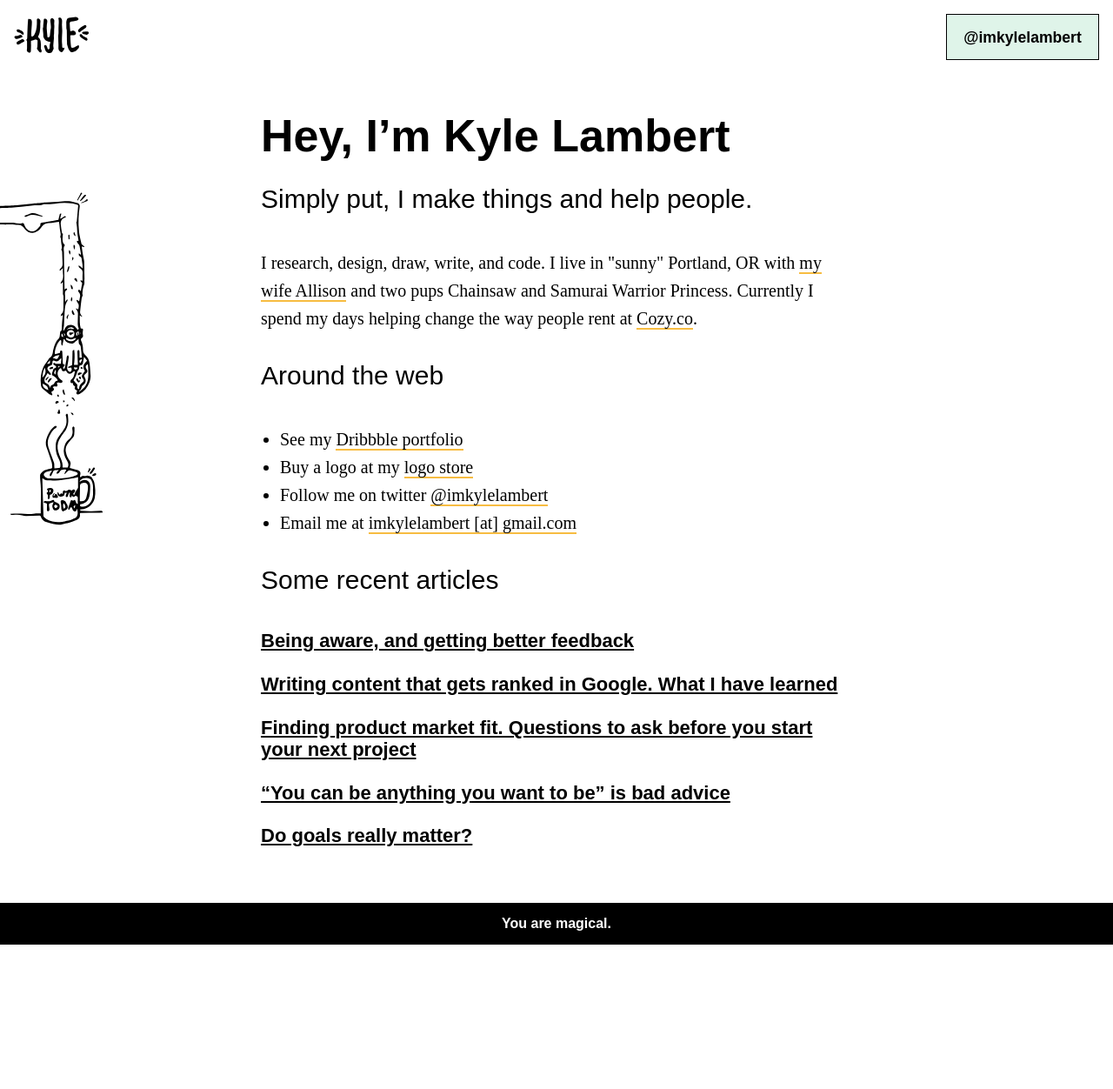
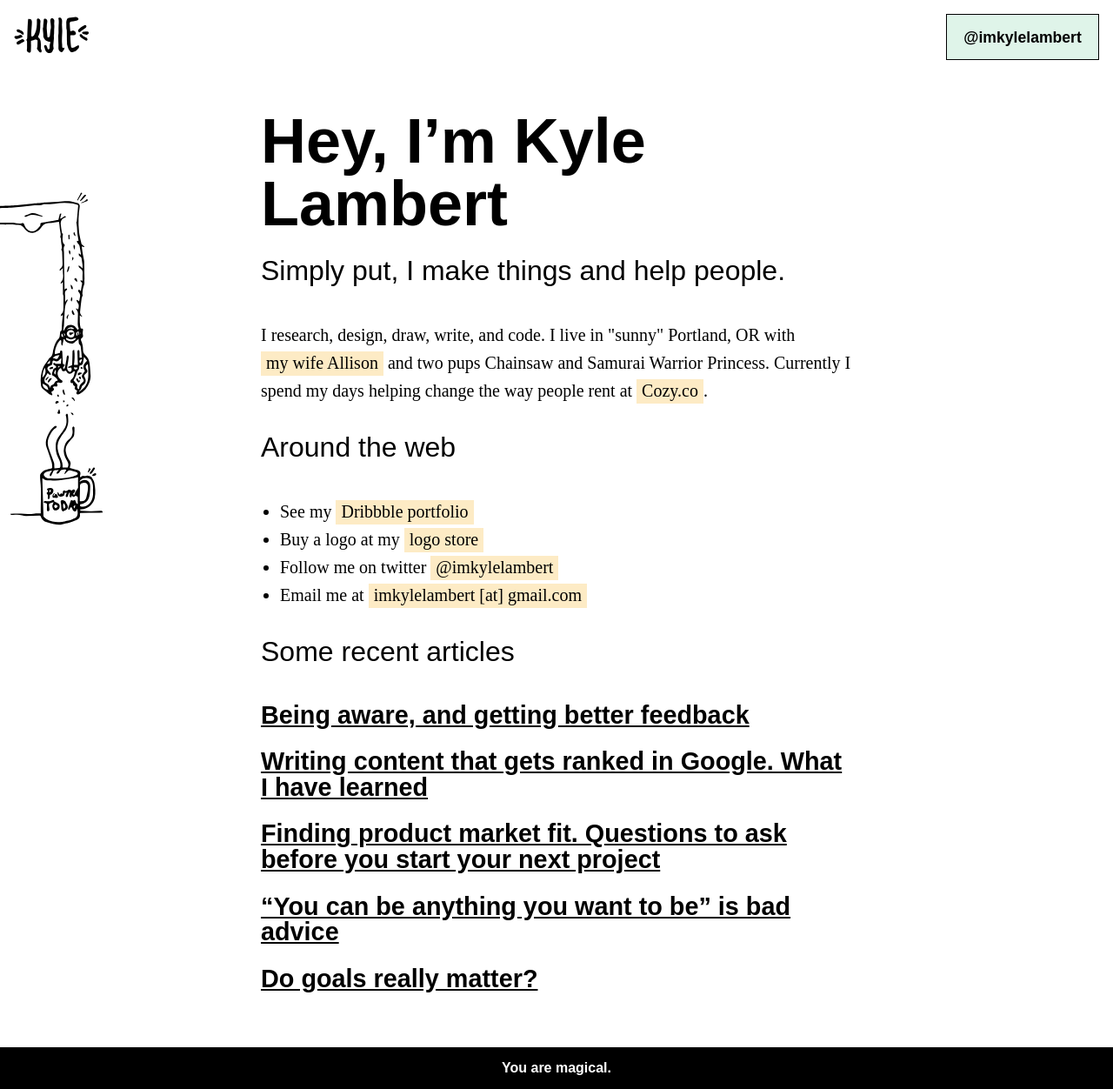
Before and after one commit to kslambert/imkylelambert, a Jekyll site: the page built from index.md, in a window 1280 px wide. Shown: the whole page at 87% size. Built offline with Jekyll 4.4.1, drawn with Linux system fonts in a browser that asks for light colours; some web fonts are replaced; before the commit the page ends 1086 px from its top, so only the background shows below that.

Commit message:
update type and link styles

```diff
--- a/_sass/_styles.scss
+++ b/_sass/_styles.scss
@@ -42,10 +42,6 @@ nav {
     margin-bottom: 1rem;
   }
 
-  h1 {
-    text-align: center;
-  }
-
   img {
     margin-top: 1rem;
     border: 2px solid $black;
@@ -74,9 +70,6 @@ nav {
 }
 
 .home-wrap {
-  h1, h2 {
-    text-align: left;
-  }
   h2 {
     font-weight: 300;
   }
--- a/_sass/_type.scss
+++ b/_sass/_type.scss
@@ -4,12 +4,13 @@ $body-font: ff-tisa-web-pro, serif;
 %link {
   color: $black;
   text-decoration: none;
-  border-bottom: 2px solid $yellow;
-  padding-bottom: 0;
+  padding: 5px 6px 7px;
+  background: rgba(247, 188, 65, .3);
+  line-height: 1rem;
+  display: inline-block;
 
   &:hover {
-    background: $light-gray;
-    border-bottom: 4px solid $yellow;
+    background: rgba(247, 188, 65, 1);
   }
 }
 
@@ -29,23 +30,23 @@ h1, h2, h3, h4, h5 {
 }
 
 h1 {
-  font-size: 3.25rem;
-  line-height: 3.8rem;
+  font-size: 4.5rem;
+  line-height: 4.5rem;
   font-weight: 800;
   margin: 0 auto 1.5rem;
 }
 
 h2 {
-  font-size: 1.875rem;
+  font-size: 2rem;
   line-height: 2.2rem;
   font-weight: 800;
   margin: 0 auto 2.5rem;
 }
 
 h3 {
-  font-size: 1.375rem;
+  font-size: 1.8rem;
   font-weight: 800;
-  line-height: 1.6rem;
+  line-height: 1.85rem;
   margin-bottom: 1.5rem;
 }
 
```
